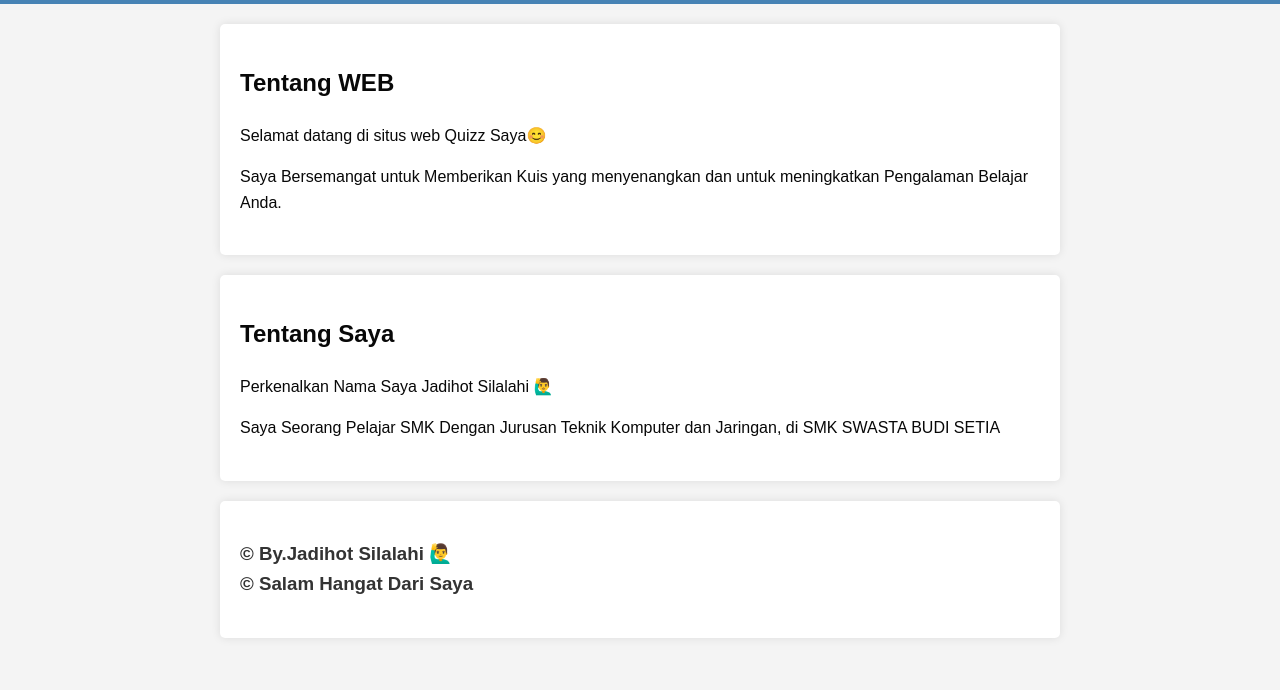
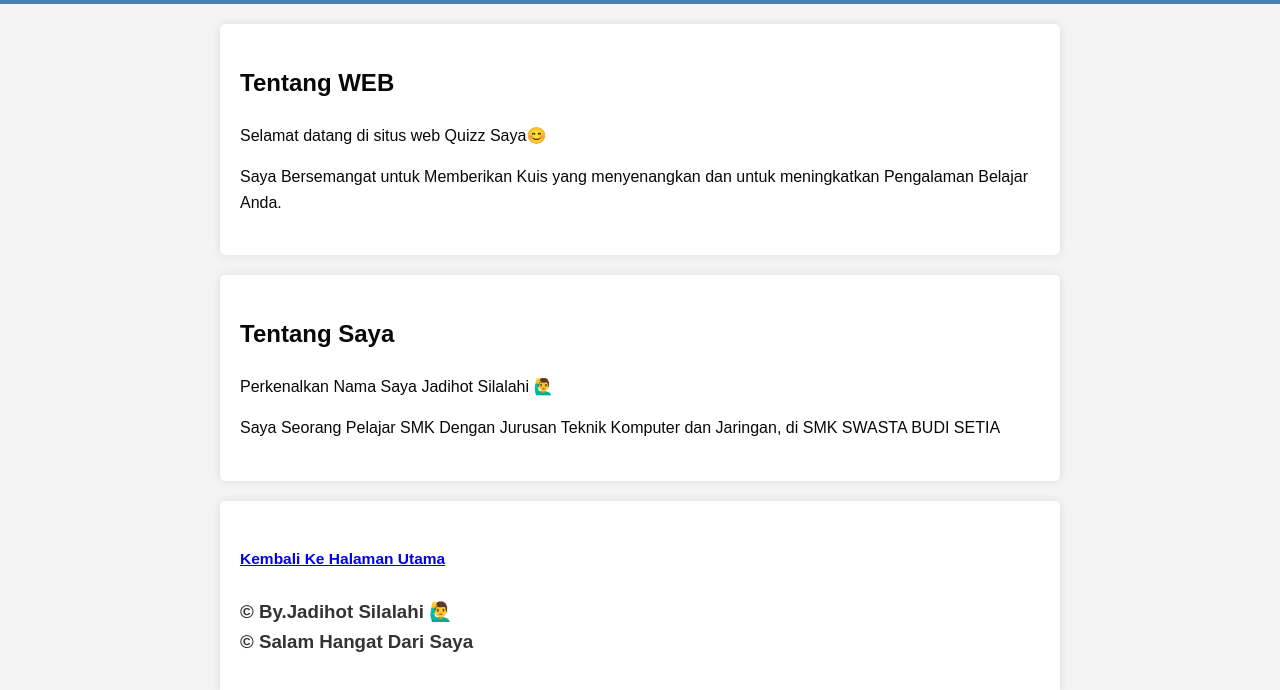
Before and after one commit to jadihotsilalahi/quiz.com, a plain HTML site: page about.html in a window 1280 px wide. Shown: the part 74-764 px from the top of the page. Drawn offline with Linux system fonts and the light colour scheme.

Commit message:
Update about.html

```diff
--- a/about.html
+++ b/about.html
@@ -31,6 +31,10 @@
     <main>
         <h3>
             <footer>
+                <h5>
+
+                    <a href="index.html">Kembali Ke Halaman Utama </a>
+                </h5>
                 &copy; By.Jadihot Silalahi 🙋‍♂️
             </footer>
 
```
Lines whose indentation alone changed are shown as unchanged.
